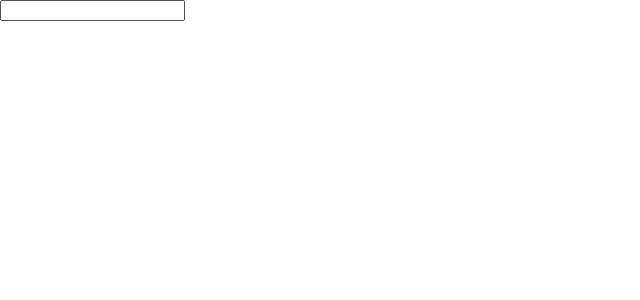
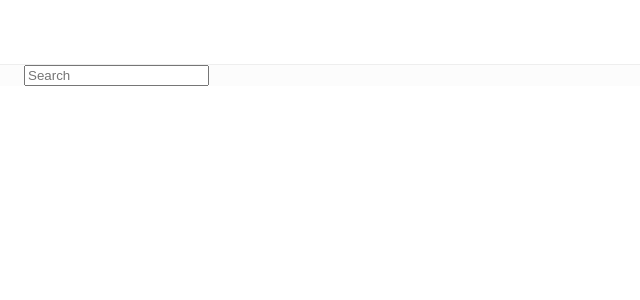
Before and after one commit to nahoang/react-search-ui, a React (Create React App) app: page / in a window 1280 px wide. Shown: the top 300 px of the page, without its empty margins (0-640 px from the left). Built offline with nearby package versions, Linux system fonts and the light colour scheme.

Commit message:
restructure folder and add Layout

```diff
--- a/src/App.js
+++ b/src/App.js
@@ -1,11 +1,12 @@
 import './App.css';
 import './styles/styles.scss'
-import SearchBox from './SearchBox'
+
+import Search from './containers/Search'
 
 function App() {
   return (
     <div className="App">
-      <SearchBox />
+      <Search />
     </div>
   );
 }
--- /dev/null
+++ b/src/components/Layout.js
@@ -0,0 +1,25 @@
+import React from 'react';
+
+import LayoutSidebar from './LayoutSidebar';
+
+const Layout = (props) => {
+  const { children, sideContent } = props;
+  return (
+    <div className="layout">
+      <div className="layout-header">
+
+      </div>
+      <div className="layout-body">
+        <div className="layout-body__inner">
+          <LayoutSidebar className="layout-sidebar">
+            {sideContent}
+          </LayoutSidebar>
+        {children}
+        </div>
+
+      </div>
+    </div>
+  )
+}
+
+export default Layout;
--- /dev/null
+++ b/src/components/LayoutSidebar.js
@@ -0,0 +1,13 @@
+import React from 'react';
+
+const LayoutSidebar = (props) => {
+  const { children } = props;
+
+  return (
+    <>
+      {children}
+    </>
+  )
+}
+
+export default LayoutSidebar;
--- a/src/SearchBox.js
+++ b/src/components/SearchBox.js
@@ -10,6 +10,7 @@ const SearchBox = (props) => {
       <div className="search-box">
         <InputView
           className="searchbox__text-input"
+          placeholder="Search"
         />
       </div>
     </form>
--- /dev/null
+++ b/src/containers/Search.js
@@ -0,0 +1,15 @@
+import React from 'react';
+
+import SearchBox from '../components/SearchBox';
+import Layout from '../components/Layout';
+
+const Search = () => {
+  return (
+    <Layout>
+      <SearchBox />
+    </Layout>
+
+  )
+}
+
+export default Search;
--- /dev/null
+++ b/src/styles/_layout.scss
@@ -0,0 +1,31 @@
+.layout {
+  width: 100%;
+  display: flex;
+  flex-direction: column;
+}
+
+.layout-header {
+  padding: 32px 24px;
+  border-bottom: 1px solid #eeeeee;
+}
+
+.layout-body {
+  background: #fcfcfc;
+
+  &__inner {
+    max-width: 1300px;
+    margin-left: auto;
+    margin-right: auto;
+    display: flex;
+    padding: 0 24px;
+  }
+}
+
+.layout-sidebar {
+  width: 24%;
+  padding: 32px 32px 0 0;
+
+  &--toggled {
+    display: block;
+  }
+}
--- a/src/styles/styles.scss
+++ b/src/styles/styles.scss
@@ -7,4 +7,5 @@ html {
   box-sizing: inherit;
 }
 @import "./variables";
+@import "./layout";
 @import "./search-box";
```
Also changed, not shown: src/components/SearchInput.js (renamed from src/SearchInput.js), 1 other file (tests, documents, lock files or other folders).
